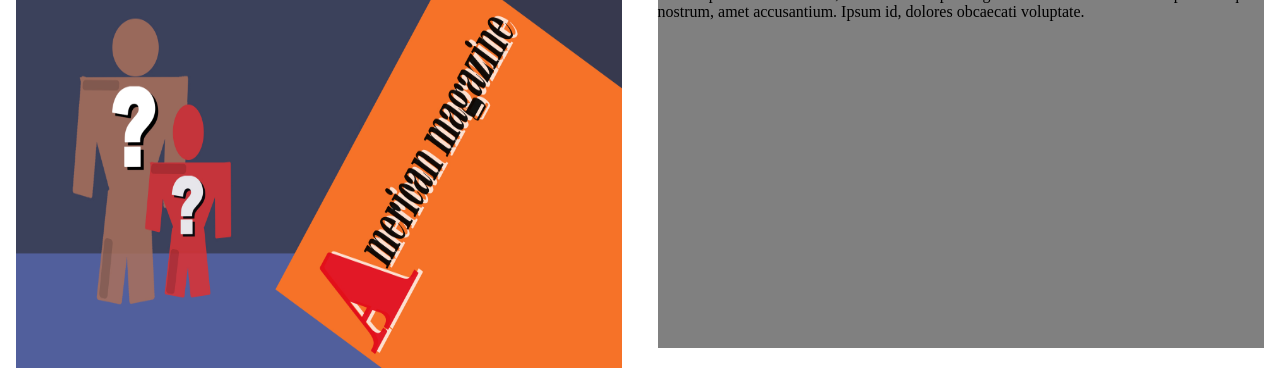
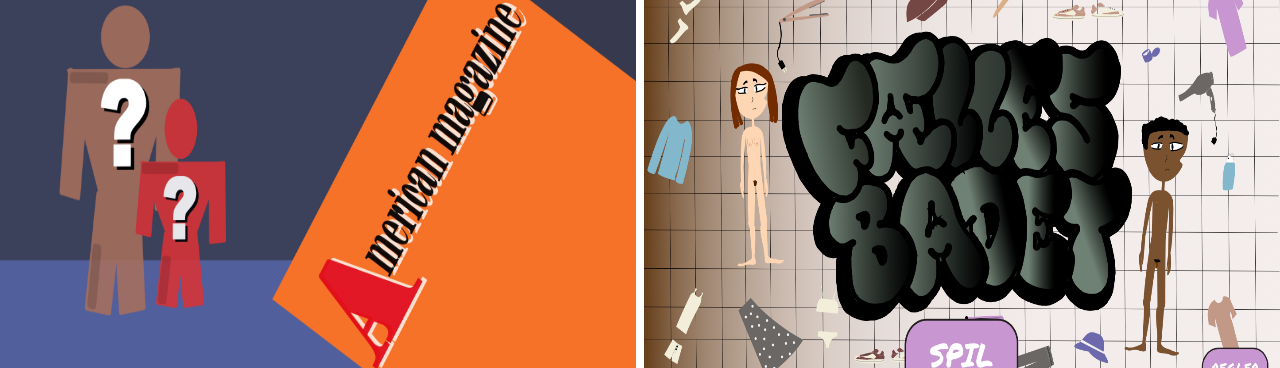
Before and after one commit to math06j7/portfolie2, a plain HTML site: page index.html in a window 1280 px wide. Shown: the part 86-454 px from the top of the page. Drawn offline with Linux system fonts and the light colour scheme.

Commit message:
lidt mere prøver row nu

```diff
--- a/index.html
+++ b/index.html
@@ -18,7 +18,7 @@
                 <h1>Web</h1><img src="img/splashimg.jpg" alt="">Lorem ipsum dolor sit amet, consectetur adipisicing elit. Veniam molestias corrupti similique nostrum, amet accusantium. Ipsum id, dolores obcaecati voluptate.
             </div>
             <div class="content">
-                <h1>Animation</h1>Lorem ipsum dolor sit amet, consectetur adipisicing elit. Veniam molestias corrupti similique nostrum, amet accusantium. Ipsum id, dolores obcaecati voluptate.
+                <h1>Animation</h1><img src="img/Startskaemspil.png" alt="">Lorem ipsum dolor sit amet, consectetur adipisicing elit. Veniam molestias corrupti similique nostrum, amet accusantium. Ipsum id, dolores obcaecati voluptate.
             </div>
             <div class="content">
                 <h1>Content</h1>Lorem ipsum dolor sit amet, consectetur adipisicing elit. Veniam molestias corrupti similique nostrum, amet accusantium. Ipsum id, dolores obcaecati voluptate.
--- a/style.css
+++ b/style.css
@@ -12,6 +12,8 @@
 
  font-family: 'Raleway',
  sans-serif;
+
+ /*forside start*/
 
 
  grid {
@@ -29,14 +31,14 @@
  .gridContent {
      display: grid;
      grid-template-columns: 1fr 1fr;
-     grid-gap: 0.2em;
+     grid-gap: 0.5em;
 
  }
 
  .content {
      grid-gap: 1em;
-     margin: 1em;
      background-color: gray;
+     border-radius: 2px;
 
 
  }
@@ -49,3 +51,5 @@
      grid-column-end: 2;
 
  }
+
+ /*forside slut*/
```
Also changed, not shown: img/Startskaemspil.png (added), svg/startskaerm-2.svg (added).
